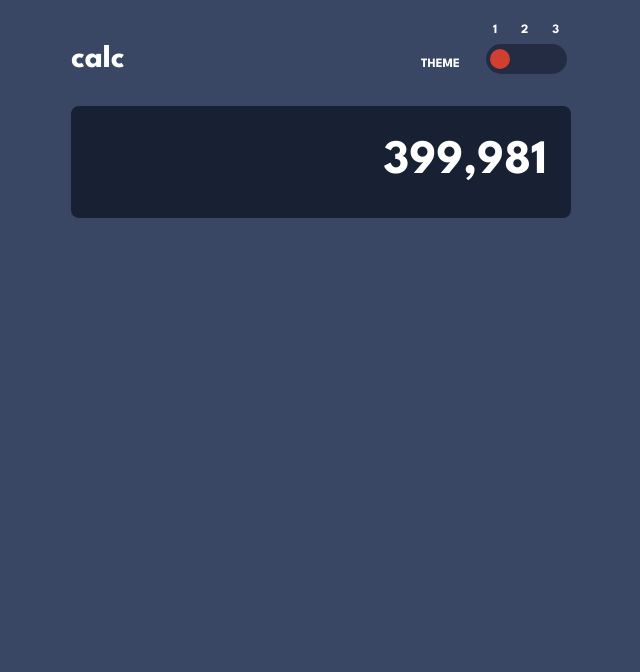
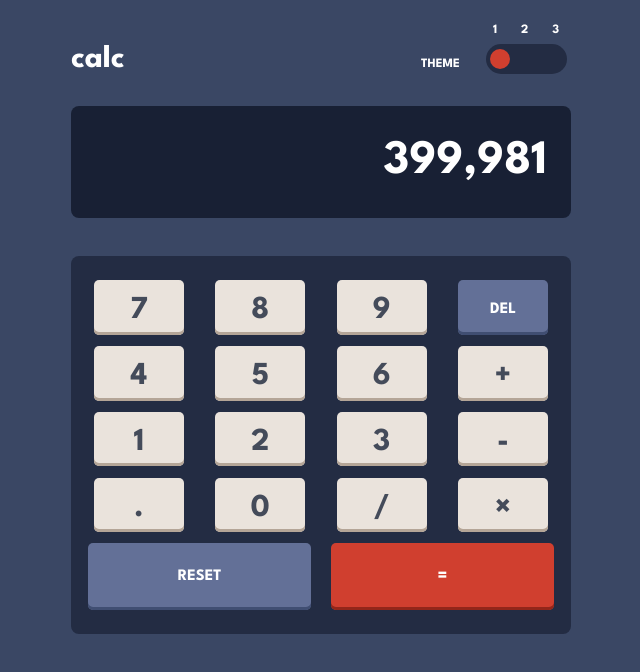
Before and after one commit to sodiqsanusi/calculator, a Next.js app: page / in a window 1280 px wide. Shown: the top 672 px of the page, without its empty margins (319-959 px from the left). Built offline with nearby package versions, Linux system fonts and the light colour scheme.

Commit message:
Finished up with the styling of all main app, moving to functionality now

```diff
--- /dev/null
+++ b/components/ButtonsPanel/ButtonsPanel.styled.js
@@ -0,0 +1,13 @@
+import styled from "styled-components";
+
+export const Container = styled.main`
+  width: 100%;
+  border-radius: 8px;
+  background-color: var(--auxBackground);
+  padding: 1.5em .7em;
+  display: grid;
+  justify-items: center;
+  gap: .7em .5em;
+  grid-template-columns: repeat(4, 1fr);
+
+`;
--- /dev/null
+++ b/components/ButtonsPanel/CalcButton/CalcButton.styled.js
@@ -0,0 +1,25 @@
+import styled from "styled-components";
+
+export const MainButton = styled.button`
+  border: none;
+  outline: none;
+  cursor: pointer;
+  font-size: ${({fSize}) => fSize ? fSize : 'min(10vw, 2rem)'};
+  width: 90%;
+  max-width: 90px;
+  padding: .5em 0 .3em;
+  box-shadow: inset 0 -3px ${({bShad}) => bShad ? bShad : 'var(--keyShadow)'};
+  border-radius: 5px;
+  color: ${({col}) => col ? col : 'var(--keyTextColor)'};
+  background-color: ${({bCol}) => bCol ? bCol : 'var(--keyBackground)'};
+  transition: transform .3s;
+  ${({large}) => large && `
+    grid-column: ${large};
+    width: 95%;
+    max-width: none;
+    padding: 1.3em 0;
+  `};
+  :hover,:focus{
+    transform: scale(0.9);
+  }
+`;
--- /dev/null
+++ b/components/ButtonsPanel/CalcButton/index.js
@@ -0,0 +1,11 @@
+import { MainButton } from "./CalcButton.styled";
+
+const CalcButton = ({children, col, bCol, fSize, bShad, large}) => {
+  return (
+    <MainButton col={col} bCol={bCol} fSize={fSize} bShad={bShad} large={large}>
+      {children}
+    </MainButton>
+  );
+}
+
+export default CalcButton;
--- /dev/null
+++ b/components/ButtonsPanel/index.js
@@ -0,0 +1,29 @@
+import { Container } from "./ButtonsPanel.styled";
+import CalcButton from "./CalcButton";
+
+const ButtonsPanel = () => {
+  return (
+    <Container>
+      <CalcButton>7</CalcButton>
+      <CalcButton>8</CalcButton>
+      <CalcButton>9</CalcButton>
+      <CalcButton col='#fff' bCol='var(--delButBackground)' fSize='1rem' bShad='var(--delButShadow)'>DEL</CalcButton>
+      <CalcButton>4</CalcButton>
+      <CalcButton>5</CalcButton>
+      <CalcButton>6</CalcButton>
+      <CalcButton>+</CalcButton>
+      <CalcButton>1</CalcButton>
+      <CalcButton>2</CalcButton>
+      <CalcButton>3</CalcButton>
+      <CalcButton>-</CalcButton>
+      <CalcButton>.</CalcButton>
+      <CalcButton>0</CalcButton>
+      <CalcButton>/</CalcButton>
+      <CalcButton>×</CalcButton>
+      <CalcButton col='#fff' large='1 / 3' bCol='var(--delButBackground)' fSize='1rem' bShad='var(--delButShadow)'>RESET</CalcButton>
+      <CalcButton col='var(--equalsText)' large='3 / 5' bCol='var(--equalsBackground)' fSize='1.2rem' bShad='var(--equalShadow)'>=</CalcButton>
+    </Container>
+  );
+}
+
+export default ButtonsPanel;
--- a/components/CalcScreen/CalcScreen.styled.js
+++ b/components/CalcScreen/CalcScreen.styled.js
@@ -9,6 +9,7 @@ export const Container = styled.section`
   background-color: var(--screenBackground);
   color: var(--textColor);
   font-size: min(12vw, 3rem);
+  margin-bottom: .8em;
   p{
     overflow-x: auto;
     ::-webkit-scrollbar{
--- a/createGlobalStyles.js
+++ b/createGlobalStyles.js
@@ -11,6 +11,7 @@ const GlobalStyles = createGlobalStyle`
      --keyShadow: #b4a597;
      --delButBackground: #637097;
      --delButShadow: #404e72;
+     --equalsText: #ffffff;
      --equalsBackground: #d03f2f;
      --equalShadow: #93261a;
      ${({whichTheme}) => whichTheme == 2 && `
@@ -18,10 +19,12 @@ const GlobalStyles = createGlobalStyle`
      --auxBackground: #d1cccc;
      --screenBackground: #ededed;
      --textColor: #35352c;
+     --keyTextColor: #35352c;
      --keyBackground: #e5e4e1;
      --keyShadow: #a69d91;
      --delButBackground: #377f86;
      --delButShadow: #1b5f65;
+     --equalsText: #ffffff;
      --equalsBackground: #ca5502;
      --equalShadow: #893901;
      `}
@@ -30,10 +33,12 @@ const GlobalStyles = createGlobalStyle`
      --auxBackground: #1d0934;
      --screenBackground: #1d0934;
      --textColor: #ffe53d;
+     --keyTextColor: #ffe53d;
      --keyBackground: #341c4f;
      --keyShadow: #871c9c;
      --delButBackground: #58077d;
      --delButShadow: #bc15f4;
+     --equalsText: #1b2428;
      --equalsBackground: #00e0d1;
      --equalShadow: #6cf9f2;
      `}
--- a/pages/index.js
+++ b/pages/index.js
@@ -5,6 +5,7 @@ import { GlobalContext } from '../GlobalContext';
 import styled from 'styled-components';
 import CalcHeader from '../components/CalcHeader';
 import CalcScreen from '../components/CalcScreen';
+import ButtonsPanel from '../components/ButtonsPanel';
 
 const Container = styled.main`
   width: 90%;
@@ -29,6 +30,7 @@ export default function Home() {
       <Container>
         <CalcHeader />
         <CalcScreen />
+        <ButtonsPanel />
       </Container>
     </>
   )
```
